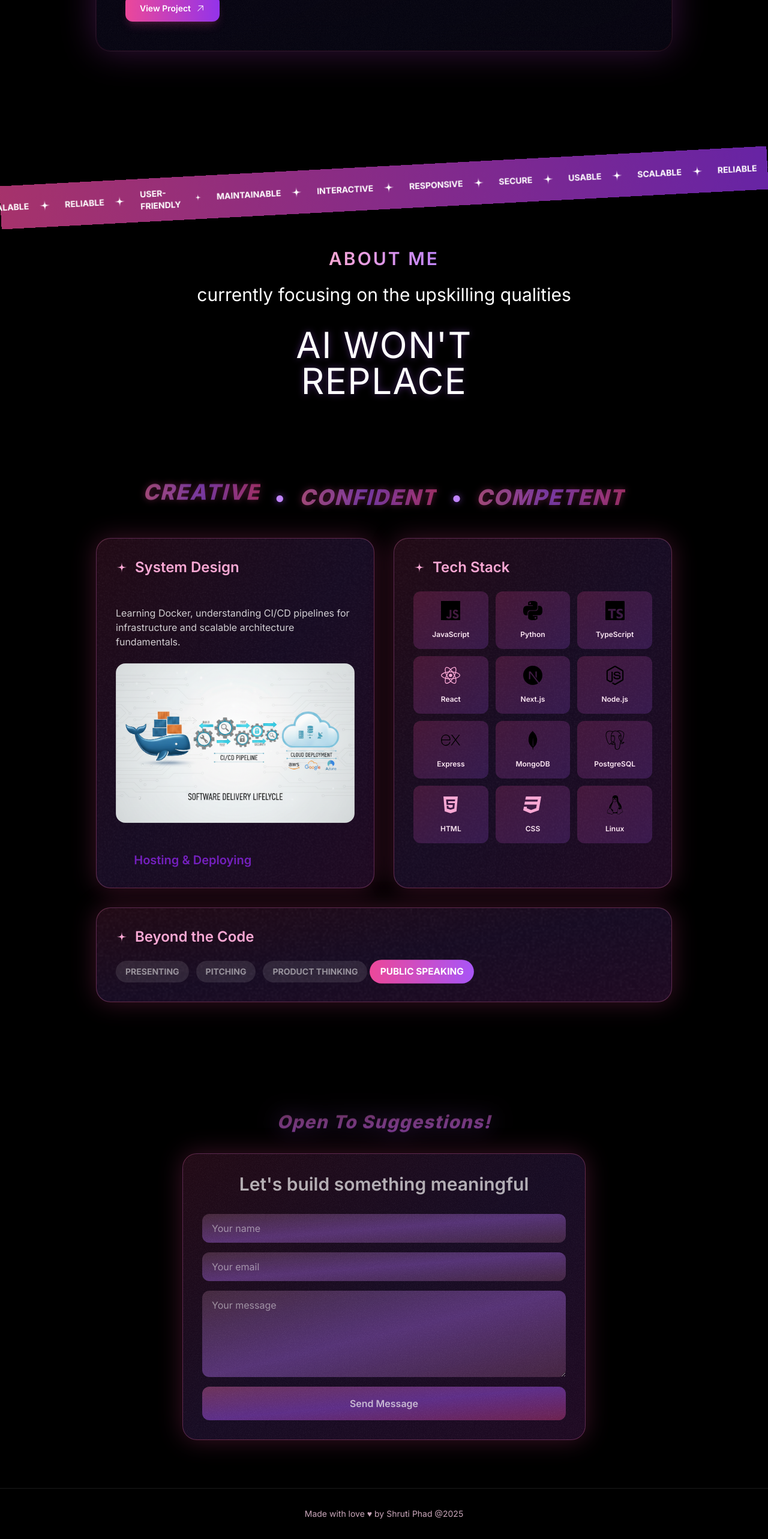
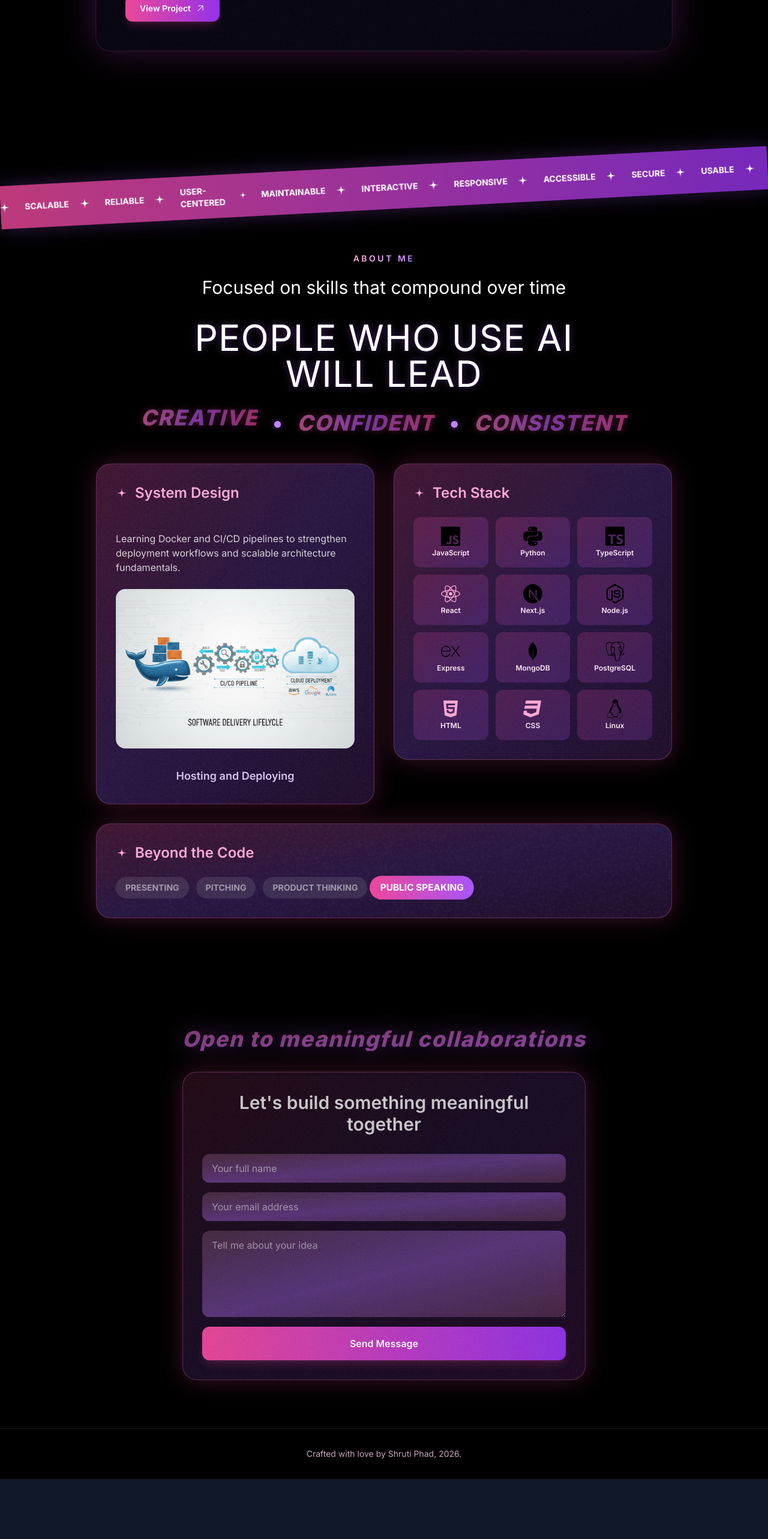
Before and after one commit to shrutiphad/ShrutiPortfolio, a Next.js app: page / in a window 1280 px wide. Shown: the part 4008-6574 px from the top of the page at 60% size. After the commit the page ends 6474 px from the top, so only its background shows below. Built offline with nearby package versions, Linux system fonts and the light colour scheme; a web font is replaced by a local one.

Commit message:
background enhancements, update text content for clarity

```diff
--- a/src/components/Card.tsx
+++ b/src/components/Card.tsx
@@ -3,19 +3,27 @@ import Image from "next/image";
 import grainImage from "@/assets/images/grain.jpg";
 import { PropsWithChildren } from "react";
 import { twMerge } from "tailwind-merge";
+import { motion } from "framer-motion";
 
 export const Card = ({
   className,
   children,
 }: PropsWithChildren<{ className?: string }>) => {
   return (
-    <div
+    <motion.div
+      whileHover={{
+        y: -8,
+        scale: 1.01,
+        rotateX: 2,
+        rotateY: -2,
+      }}
+      transition={{ type: "spring", stiffness: 240, damping: 22 }}
       className={twMerge(
-        "relative rounded-3xl overflow-hidden p-6",
+        "relative rounded-3xl overflow-hidden p-6 bg-gray-950/75 backdrop-blur-lg border border-white/10 shadow-[0_0_36px_rgba(168,85,247,0.22)]",
         className
       )}
+      style={{ transformStyle: "preserve-3d" }}
     >
-
       <Image
         src={grainImage}
         alt=""
@@ -23,13 +31,13 @@ export const Card = ({
         className="object-cover opacity-5 -z-20"
       />
 
+      <div className="absolute inset-0 -z-20 bg-gradient-to-br from-pink-500/15 via-purple-500/10 to-transparent" />
 
-      <div className="absolute inset-0 -z-10 rounded-3xl ring-8 ring-white/10 pointer-events-none" />
-
+      <div className="absolute inset-0 -z-10 rounded-3xl ring-1 ring-white/10 pointer-events-none" />
 
       <div className="relative z-10">
         {children}
       </div>
-    </div>
+    </motion.div>
   );
 };
--- a/src/components/SectionHeader.tsx
+++ b/src/components/SectionHeader.tsx
@@ -1,34 +1,54 @@
+import { motion } from "framer-motion";
+import grainImage from "@/assets/images/grain.jpg";
+
 export const SectionHeader = ({
   title,
   eyebrow,
   description,
-} : {
-    title: string;
-eyebrow: string;
-description: React.ReactNode;
-  }) =>
-{
+}: {
+  title: string;
+  eyebrow: string;
+  description: React.ReactNode;
+}) => {
   return (
-    <>
-      <div className="flex justify-center">
-    <p className="uppercase font-semibold tracking-widest bg-gradient-to-r
-     from-pink-300 to-purple-400 text-3xl
-     text-transparent bg-clip-text text-center">
-      {eyebrow}
-    </p>
-  </div>
+    <div className="relative overflow-hidden rounded-3xl px-4 py-2">
+      <div
+        className="pointer-events-none absolute inset-0 -z-10 opacity-[0.04]"
+        style={{ backgroundImage: `url(${grainImage.src})` }}
+      />
+      <div className="pointer-events-none absolute inset-0 -z-10 bg-gradient-to-b from-pink-500/10 via-purple-500/5 to-transparent" />
 
-  <h2 className="font-sans text-2xl md:text-3xl text-center mt-6">
-   {title}
-  </h2>
+      <motion.div
+        initial={{ opacity: 0, y: 24 }}
+        whileInView={{ opacity: 1, y: 0 }}
+        viewport={{ once: false, amount: 0.5 }}
+        transition={{ duration: 0.6, ease: [0.22, 1, 0.36, 1] }}
+        className="flex justify-center"
+      >
+        <p className="text-center text-sm uppercase font-semibold tracking-[0.25em] bg-gradient-to-r from-pink-300 via-fuchsia-300 to-purple-400 text-transparent bg-clip-text">
+          {eyebrow}
+        </p>
+      </motion.div>
 
+      <motion.h2
+        initial={{ opacity: 0, y: 28 }}
+        whileInView={{ opacity: 1, y: 0 }}
+        viewport={{ once: false, amount: 0.5 }}
+        transition={{ duration: 0.65, delay: 0.08, ease: [0.22, 1, 0.36, 1] }}
+        className="text-center font-sans text-2xl md:text-3xl mt-5 text-white"
+      >
+        {title}
+      </motion.h2>
 
-      <h1 className="font-sans text-2xl font-size-20xl md:text-6xl text-center
-       text-pink-300/60 mt-2 max-w-xl mx-auto leading-relaxed">
-  {description}
-  <br/>  <br/>
-</h1>
-
-    </>
-  )
-}
+      <motion.div
+        initial={{ opacity: 0, y: 34 }}
+        whileInView={{ opacity: 1, y: 0 }}
+        viewport={{ once: false, amount: 0.45 }}
+        transition={{ duration: 0.75, delay: 0.15, ease: [0.22, 1, 0.36, 1] }}
+        className="text-center font-sans text-2xl md:text-5xl lg:text-6xl mt-3 max-w-3xl mx-auto leading-tight bg-gradient-to-r from-pink-300/80 via-fuchsia-300/70 to-purple-400/80 text-transparent bg-clip-text"
+      >
+        {description}
+      </motion.div>
+    </div>
+  );
+};
--- a/src/sections/About.tsx
+++ b/src/sections/About.tsx
@@ -20,9 +20,10 @@ import PythonIcon from "@/assets/icons/python.svg";
 import { TechIcon } from "@/components/TechIcon";
 import { useEffect, useState } from "react";
 import { motion } from "framer-motion";
+import grainImage from "@/assets/images/grain.jpg";
 
 
-const words = ["CREATIVE", "CONFIDENT", "COMPETENT"];
+const words = ["CREATIVE", "CONFIDENT", "CONSISTENT"];
 
 const toolItems = [
   { title: "JavaScript", iconType: JavaScriptIcon },
@@ -65,10 +66,15 @@ useEffect(() => {
   if (!mounted) return null;
 
   return (
-    <section id="about" className="pb-24">
+    <section id="about" className="relative pb-24 overflow-hidden">
+      <div
+        className="absolute inset-0 -z-10 opacity-[0.04] pointer-events-none"
+        style={{ backgroundImage: `url(${grainImage.src})` }}
+      />
+      <div className="absolute inset-0 -z-10 bg-gradient-to-b from-purple-500/10 via-pink-500/5 to-transparent pointer-events-none" />
       <SectionHeader
         eyebrow="About Me"
-        title="currently focusing on the upskilling qualities"
+        title="Focused on skills that compound over time"
         description={
           <>
             <span className="
@@ -81,14 +87,20 @@ useEffect(() => {
                hover:drop-shadow-[0_0_18px_rgba(168,85,247,1)]
                transition-all duration-300
              ">
-              AI WON&apos;T REPLACE
+              PEOPLE WHO USE AI WILL LEAD
             </span>
           </>
         }
       />
 
 
-      <div className="flex justify-center items-center gap-6 mt-6">
+      <motion.div
+        initial={{ opacity: 0, y: 30 }}
+        whileInView={{ opacity: 1, y: 0 }}
+        viewport={{ once: false, amount: 0.35 }}
+        transition={{ duration: 0.7, ease: [0.22, 1, 0.36, 1] }}
+        className="flex justify-center items-center gap-6 mt-6"
+      >
   {words.map((word, index) => (
     <div key={word} className="flex items-center gap-6">
 
@@ -127,12 +139,19 @@ useEffect(() => {
       )}
     </div>
   ))}
-</div>
+</motion.div>
 
 
       <div className="container mt-12 grid gap-8 md:grid-cols-2">
 
 
+        <motion.div
+          initial={{ opacity: 0, x: -80, rotateY: -12 }}
+          whileInView={{ opacity: 1, x: 0, rotateY: 0 }}
+          viewport={{ once: false, amount: 0.25 }}
+          transition={{ duration: 0.8, type: "spring", stiffness: 90 }}
+          style={{ perspective: 1000 }}
+        >
         <Card className="gradient-card">
           <div className="flex items-center gap-3 text-pink-300">
             <StarIcon className="size-5" />
@@ -140,7 +159,7 @@ useEffect(() => {
           </div>
 
           <p className="mt-12 text-white/80">
-            Learning Docker, understanding CI/CD pipelines for infrastructure and scalable architecture fundamentals.
+            Learning Docker and CI/CD pipelines to strengthen deployment workflows and scalable architecture fundamentals.
           </p>
 
           <Image
@@ -150,10 +169,20 @@ useEffect(() => {
             height={300}
             className="mt-6 rounded-2xl"
           />
-          <p className="mt-12 text-xl text-purple-700/90 font-semibold">   &nbsp; &nbsp; &nbsp; Hosting & Deploying </p>
+          <p className="mt-8 text-base md:text-lg text-purple-200/90 font-semibold text-center">
+            Hosting and Deploying
+          </p>
         </Card>
+        </motion.div>
 
 
+        <motion.div
+          initial={{ opacity: 0, x: 80, rotateY: 12 }}
+          whileInView={{ opacity: 1, x: 0, rotateY: 0 }}
+          viewport={{ once: false, amount: 0.25 }}
+          transition={{ duration: 0.8, type: "spring", stiffness: 90, delay: 0.05 }}
+          style={{ perspective: 1000 }}
+        >
         <Card className="gradient-card">
           <div className="flex items-center gap-3 text-pink-300">
             <StarIcon className="size-5" />
@@ -164,7 +193,7 @@ useEffect(() => {
             {toolItems.map((item) => (
               <div
                 key={item.title}
-                className="flex flex-col items-center gap-0.05
+                className="flex flex-col items-center gap-1
                 rounded-xl px-4 py-4
                 bg-gradient-to-br from-pink-500/20 to-purple-500/20
                 hover:scale-105 transition-all"
@@ -173,15 +202,22 @@ useEffect(() => {
                   <TechIcon component={item.iconType} />
                 </div>
                 <span className="text-xs font-semibold text-pink-100 text-center">
-                  <br/>
                   {item.title}
                 </span>
               </div>
             ))}
           </div>
         </Card>
+        </motion.div>
 
 
+        <motion.div
+          initial={{ opacity: 0, y: 90, scale: 0.96 }}
+          whileInView={{ opacity: 1, y: 0, scale: 1 }}
+          viewport={{ once: false, amount: 0.3 }}
+          transition={{ duration: 0.85, type: "spring", stiffness: 85 }}
+          className="md:col-span-2"
+        >
         <Card className="gradient-card md:col-span-2">
           <div className="flex items-center gap-3 text-pink-300">
             <StarIcon className="size-5" />
@@ -210,6 +246,7 @@ useEffect(() => {
           </div>
 
         </Card>
+        </motion.div>
       </div>
     </section>
   );
--- a/src/sections/Contact.tsx
+++ b/src/sections/Contact.tsx
@@ -1,17 +1,28 @@
 
 import grainImage from "@/assets/images/grain.jpg";
+import { motion } from "framer-motion";
 
 const CONTACT_EMAIL = "shrutiphadwork@gmail.com";
 
 export const ContactSection = () => {
   return (
-    <section id="contact" className="py-20">
-      <h1 className="
-            text-2xl md:text-2xl lg:text-3xl
+    <section id="contact" className="py-20 relative overflow-hidden">
+      <div
+        className="absolute inset-0 -z-10 opacity-[0.04] pointer-events-none"
+        style={{ backgroundImage: `url(${grainImage.src})` }}
+      />
+      <div className="absolute inset-0 -z-10 bg-gradient-to-b from-pink-500/10 via-purple-500/10 to-transparent pointer-events-none" />
+      <motion.h1
+        initial={{ opacity: 0, y: 28 }}
+        whileInView={{ opacity: 1, y: 0 }}
+        viewport={{ once: false, amount: 0.5 }}
+        transition={{ duration: 0.7, ease: [0.22, 1, 0.36, 1] }}
+        className="
+            text-2xl md:text-3xl lg:text-4xl
             font-extrabold italic
             tracking-wider
             text-transparent bg-clip-text
-            bg-gradient-to-br from-pink-400/40 via-purple-500/80 to-pink-500/40
+            bg-gradient-to-br from-pink-400/50 via-purple-500/80 to-pink-500/50
             bg-[length:300%_300%]
             animate-gradientMove
             drop-shadow-[0_0_30px_rgba(236,72,153,0.9)]
@@ -21,10 +32,17 @@ export const ContactSection = () => {
             block mt-2
             hover:drop-shadow-[0_0_18px_rgba(168,85,247,1)]
             transition-all duration-300
-        "> Open To Suggestions!</h1>
+        "
+      >
+        Open to meaningful collaborations
+      </motion.h1>
       <div className="container">
 
-        <div
+        <motion.div
+          initial={{ opacity: 0, y: 70, scale: 0.97 }}
+          whileInView={{ opacity: 1, y: 0, scale: 1 }}
+          viewport={{ once: false, amount: 0.2 }}
+          transition={{ duration: 0.8, type: "spring", stiffness: 90 }}
           className="mx-auto max-w-2xl gradient-card relative overflow-hidden"
         >
             <div
@@ -32,11 +50,18 @@ export const ContactSection = () => {
       style={{ backgroundImage: `url(${grainImage.src})` }}
     />
 
-          <h3 className="text-center text-3xl font-semibold text-white/70">
-          Let&apos;s build something meaningful
+          <h3 className="text-center text-2xl md:text-3xl font-semibold text-white/80">
+          Let&apos;s build something meaningful together
           </h3>
 
-              <form
+              <motion.form
+      initial="hidden"
+      whileInView="visible"
+      viewport={{ once: false, amount: 0.3 }}
+      variants={{
+        hidden: {},
+        visible: { transition: { staggerChildren: 0.08 } },
+      }}
       action={`https://formsubmit.co/${CONTACT_EMAIL}`}
       method="POST"
       className="mt-8 grid gap-4"
@@ -61,37 +86,44 @@ export const ContactSection = () => {
 
       <input type="text" name="_honey" style={{ display: "none" }} />
 
-      <input
+      <motion.input
+        variants={{ hidden: { opacity: 0, y: 18 }, visible: { opacity: 1, y: 0 } }}
         name="name"
         required
-        placeholder="Your name"
+        placeholder="Your full name"
         className="rounded-xl px-4 py-3 bg-white/10 text-white placeholder-white/50 outline-none focus:ring-2 bg-gradient-to-br from-pink-400/10 via-purple-500/35 to-pink-500/10"
       />
 
-      <input
+      <motion.input
+        variants={{ hidden: { opacity: 0, y: 18 }, visible: { opacity: 1, y: 0 } }}
         name="email"
         type="email"
         required
-        placeholder="Your email"
+        placeholder="Your email address"
         className="rounded-xl px-4 py-3 bg-white/10 text-white placeholder-white/50 outline-none focus:ring-2 bg-gradient-to-br from-pink-400/10 via-purple-500/35 to-pink-500/10"
       />
 
-      <textarea
+      <motion.textarea
+        variants={{ hidden: { opacity: 0, y: 18 }, visible: { opacity: 1, y: 0 } }}
         name="message"
         required
         rows={5}
-        placeholder="Your message"
+        placeholder="Tell me about your idea"
         className="rounded-xl px-4 py-3 bg-white/10 text-white placeholder-white/50 outline-none focus:ring-2 bg-gradient-to-br from-pink-400/10 via-purple-500/35 to-pink-500/10"
       />
 
-      <button
+      <motion.button
+        variants={{ hidden: { opacity: 0, y: 18 }, visible: { opacity: 1, y: 0 } }}
+        whileHover={{ scale: 1.03, boxShadow: "0 0 28px rgba(236,72,153,0.35)" }}
+        whileTap={{ scale: 0.98 }}
+        transition={{ type: "spring", stiffness: 300, damping: 20 }}
         type="submit"
-        className="rounded-xl bg-gradient-to-br from-pink-400/40 via-purple-500/50 to-pink-500/40 px-9 py-4 font-semibold text-white/70 hover:scale-105 transition"
+        className="rounded-xl bg-gradient-to-r from-pink-500 to-purple-600 px-9 py-4 font-semibold text-white shadow-lg shadow-pink-500/20 hover:from-pink-400 hover:to-purple-500 hover:scale-[1.02] transition-all duration-300"
       >
         Send Message
-      </button>
-    </form>
-            </div>
+      </motion.button>
+    </motion.form>
+            </motion.div>
           </div>
         </section>
       );
--- a/src/sections/Footer.tsx
+++ b/src/sections/Footer.tsx
@@ -1,9 +1,23 @@
+import grainImage from "@/assets/images/grain.jpg";
+import { motion } from "framer-motion";
+
 export const Footer = () => {
   return (
-    <footer className="border-t border-white/10 py-8">
-      <div className="container text-center text-sm text-pink-200/80">
-        Made with love &hearts; by Shruti Phad @2025
-      </div>
+    <footer className="relative border-t border-white/10 py-8 overflow-hidden">
+      <div
+        className="absolute inset-0 -z-10 opacity-[0.04] pointer-events-none"
+        style={{ backgroundImage: `url(${grainImage.src})` }}
+      />
+      <div className="absolute inset-0 -z-10 bg-gradient-to-r from-pink-500/10 via-purple-500/10 to-transparent" />
+      <motion.div
+        initial={{ opacity: 0, y: 16 }}
+        whileInView={{ opacity: 1, y: 0 }}
+        viewport={{ once: false, amount: 0.7 }}
+        transition={{ duration: 0.55 }}
+        className="container text-center text-sm text-pink-200/80"
+      >
+        Crafted with love by Shruti Phad, 2026.
+      </motion.div>
     </footer>
   );
 };
--- a/src/sections/Tape.tsx
+++ b/src/sections/Tape.tsx
@@ -1,13 +1,16 @@
 import StarIcon from "@/assets/icons/star.svg";
+import grainImage from "@/assets/images/grain.jpg";
+import { motion } from "framer-motion";
 
 const words = [
   "Interactive",
   "Responsive",
+  "Accessible",
   "Secure",
   "Usable",
   "Scalable",
   "Reliable",
-  "User-Friendly",
+  "User-Centered",
   "Maintainable",
 ];
 
@@ -15,21 +18,36 @@ export const TapeSection = () =>
 {
 
   return (
-    <div className="py-16 overflow-x-clip">
-      <div className="bg-gradient-to-r from-pink-500/70 to-purple-600/70 -rotate-3">
+    <section className="py-16 overflow-x-clip relative">
+      <div
+        className="absolute inset-0 -z-10 opacity-[0.04] pointer-events-none"
+        style={{ backgroundImage: `url(${grainImage.src})` }}
+      />
+      <motion.div
+        initial={{ opacity: 0, y: 32, rotate: -2 }}
+        whileInView={{ opacity: 1, y: 0, rotate: -3 }}
+        viewport={{ once: false, amount: 0.5 }}
+        transition={{ duration: 0.7, ease: [0.22, 1, 0.36, 1] }}
+        className="bg-gradient-to-r from-pink-500/80 to-purple-600/80 -rotate-3 shadow-[0_0_32px_rgba(168,85,247,0.28)]"
+      >
         <div className="flex">
           <div className="flex gap-6 py-4 animate-tape-scroll">
             {[...words, ...words, ...words].map((word, i) => (
-              <div key={i} className="flex items-center gap-4">
+              <motion.div
+                key={i}
+                whileHover={{ scale: 1.08, y: -1 }}
+                transition={{ type: "spring", stiffness: 320, damping: 18 }}
+                className="flex items-center gap-4"
+              >
                 <span className="uppercase font-bold text-white text-sm">
                   {word}
                 </span>
                 <StarIcon className="size-5 text-white" />
-              </div>
+              </motion.div>
             ))}
           </div>
         </div>
-      </div>
-    </div>
+      </motion.div>
+    </section>
   );
 };
```
Lines whose indentation alone changed are shown as unchanged.
